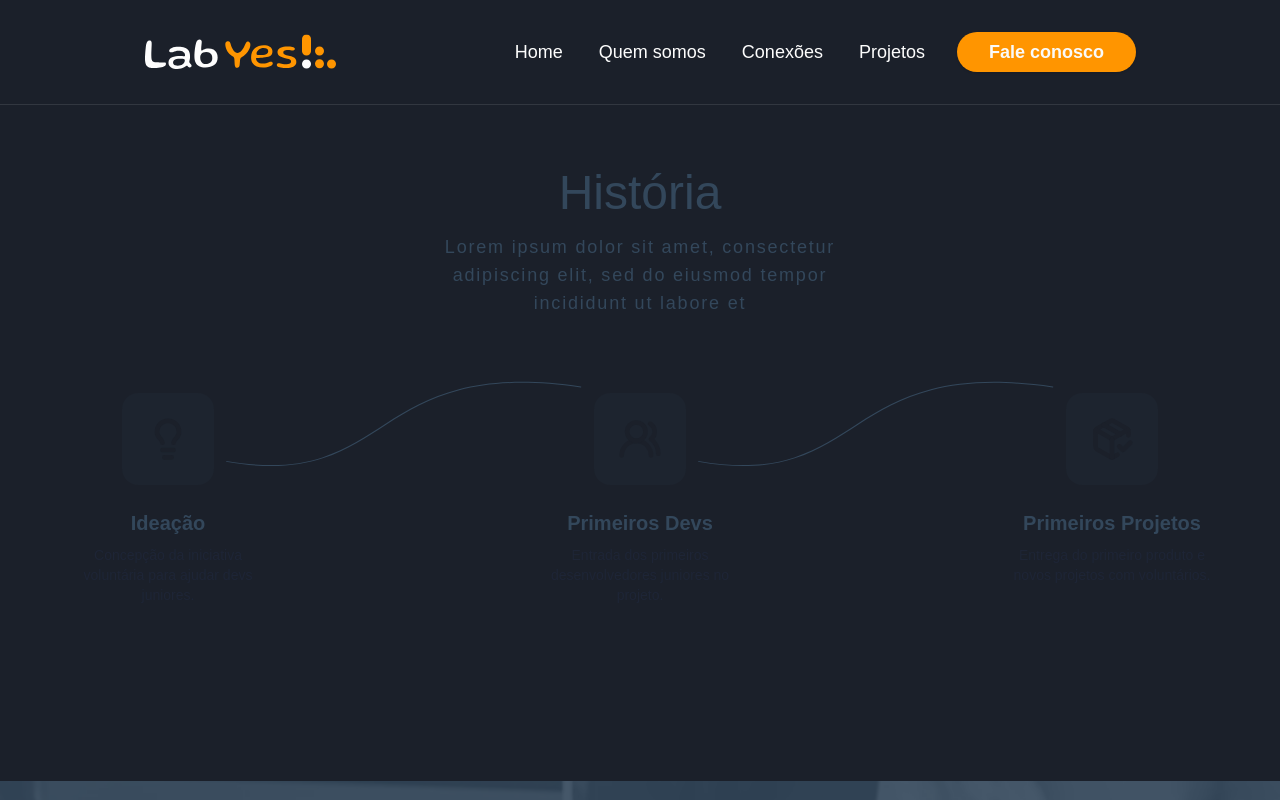
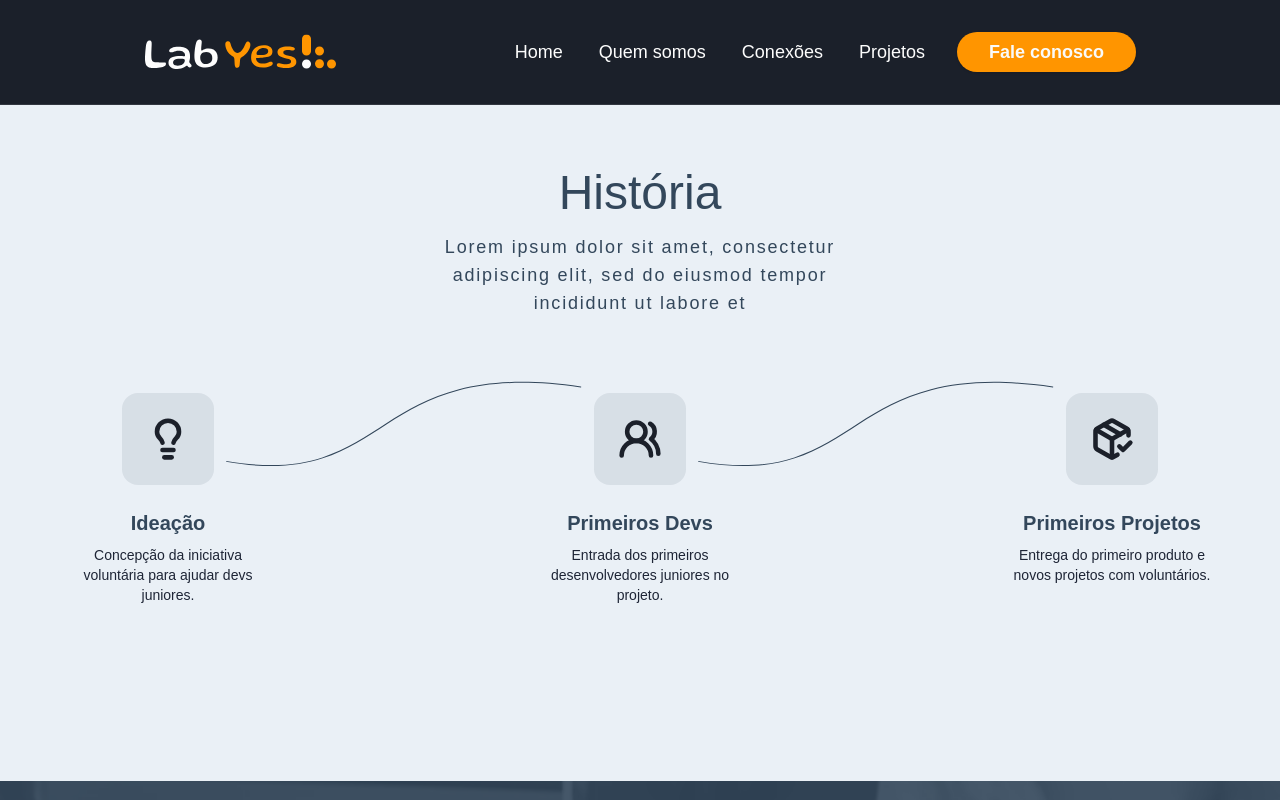
Before and after one commit to labyes24/LABYES-LP, a Next.js app: page /quemsomos in a window 1280 px wide. Shown: the top 800 px of the page. Built offline with nearby package versions, Linux system fonts and the light colour scheme; no server answers.

Commit message:
style: update AboutHistory component with new background and text colors
refs: 868ctbhja

```diff
--- a/src/components/about-history.tsx
+++ b/src/components/about-history.tsx
@@ -2,8 +2,8 @@ import { AboutHistoryTimeline } from './about-history-timeline'
 
 export function AboutHistory() {
     return (
-        <section className="my-16 flex flex-col gap-6 px-6 lg:gap-16">
-            <div className="flex flex-col items-center justify-center gap-4 text-center text-ly-dark-azure-600">
+        <section className="flex flex-col gap-6 bg-section-light px-6 py-16 text-section-light-foreground lg:gap-16">
+            <div className="flex flex-col items-center justify-center gap-4 text-center">
                 <h2 className="text-3xl font-medium lg:text-5xl">História</h2>
                 <p className="max-w-md text-pretty text-sm leading-7 tracking-widest lg:text-lg">
                     Lorem ipsum dolor sit amet, consectetur adipiscing elit, sed
```
